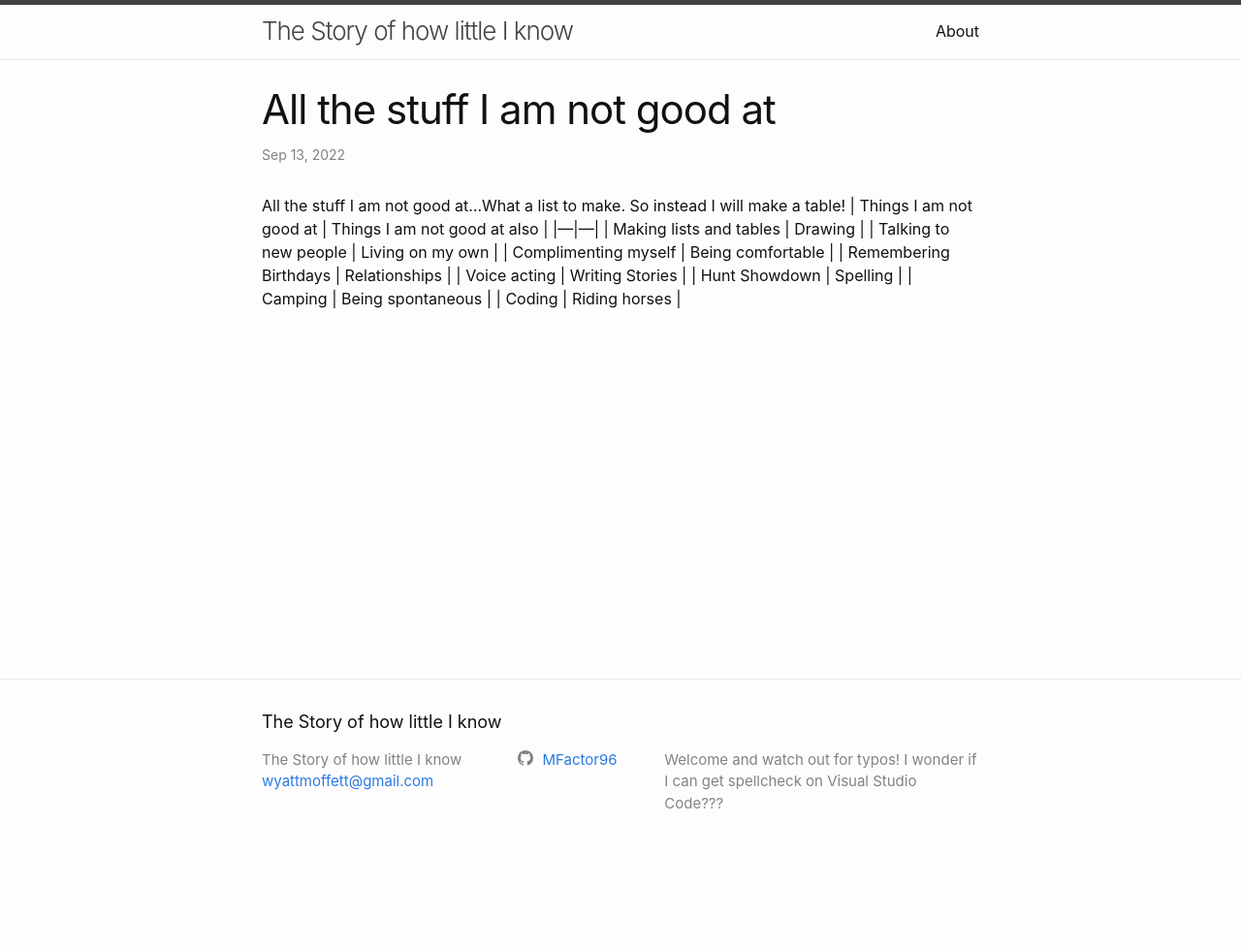
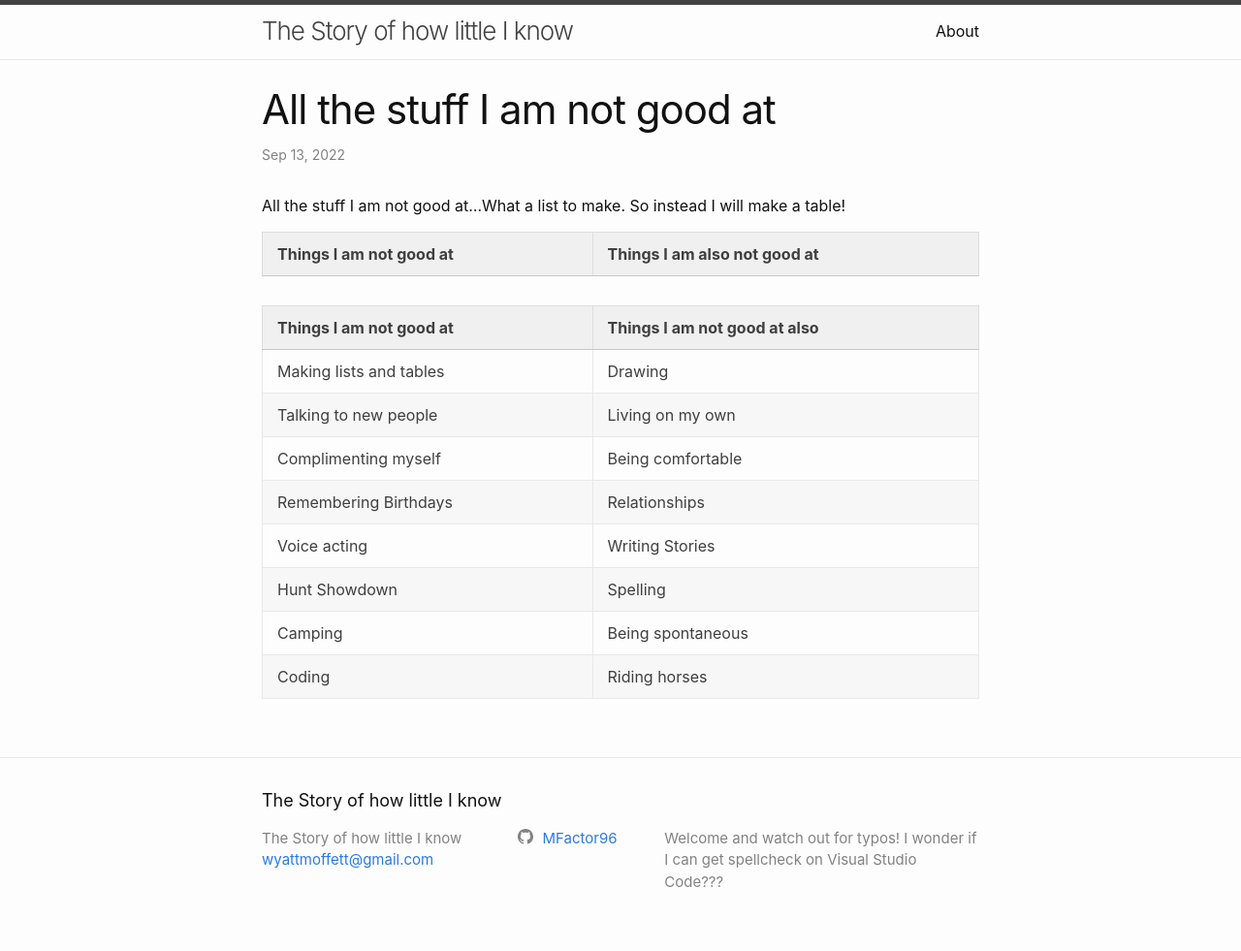
Before and after one commit to MFactor96/MFactor96.github.io, a Jekyll site: the page built from _posts/2022-09-13-Not-good-enough.md, in a window 1280 px wide. Shown: the whole page at 97% size. Built offline with Jekyll 4.4.1, drawn with Linux system fonts in a browser that asks for light colours; before the commit the page ends 900 px from its top, so only the background shows below that.

Commit message:
different try on table

```diff
--- a/_posts/2022-09-13-Not-good-enough.md
+++ b/_posts/2022-09-13-Not-good-enough.md
@@ -6,6 +6,14 @@ category: life
 ---
 
 All the stuff I am not good at...What a list to make. So instead I will make a table!
+
+<table>
+  <tr>
+    <th>Things I am not good at</th>
+    <th>Things I am also not good at</th>
+  </tr>
+</table>
+
 | Things I am not good at | Things I am not good at also |
 |---|---|
 | Making lists and tables | Drawing |
```
